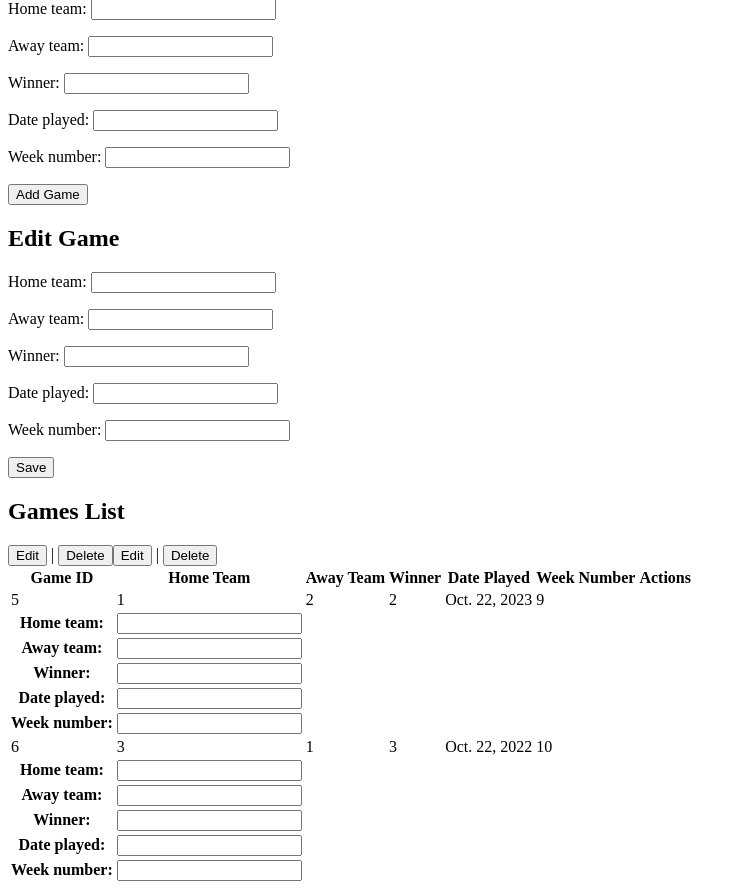
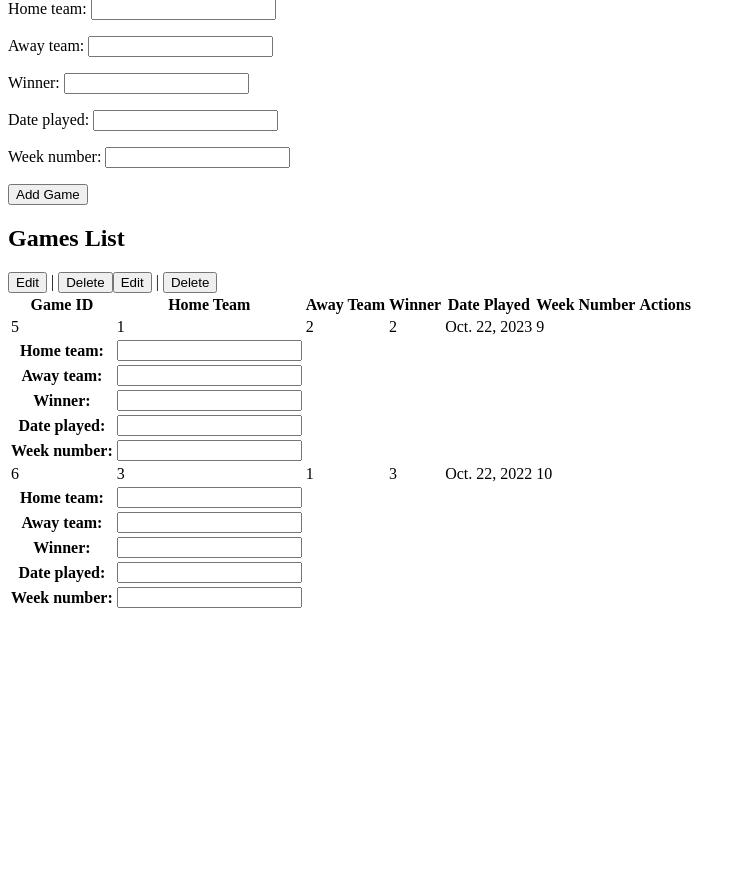
Before and after one commit to akshanbhag/NFLSeasonTracker, a Django app: page /seasontracker/games_interface/ in a window 1280 px wide. Shown: the part 139-1031 px from the top of the page, without its empty margins (0-746 px from the left). After the commit the page ends 747 px from the top, so only its background shows below. Run offline with Django 4.2, Linux system fonts and the light colour scheme; data comes from the database, SQL or seed files in the repository; both versions use the stored data as it was after the commit.

Commit message:
changed games_interface html

```diff
--- a/seasontracker/nflseason/templates/games_interface.html
+++ b/seasontracker/nflseason/templates/games_interface.html
@@ -11,13 +11,6 @@
         {% csrf_token %}
         {{ form.as_p }}
         <input type="submit" value="Add Game">
-    </form>
-
-    <h2>Edit Game</h2>
-    <form method="post">
-        {% csrf_token %}
-        {{ form.as_p }}
-        <input type="submit" value="Save">
     </form>
 
     <h2>Games List</h2>
```
Also changed, not shown: seasontracker/db.sqlite3.
